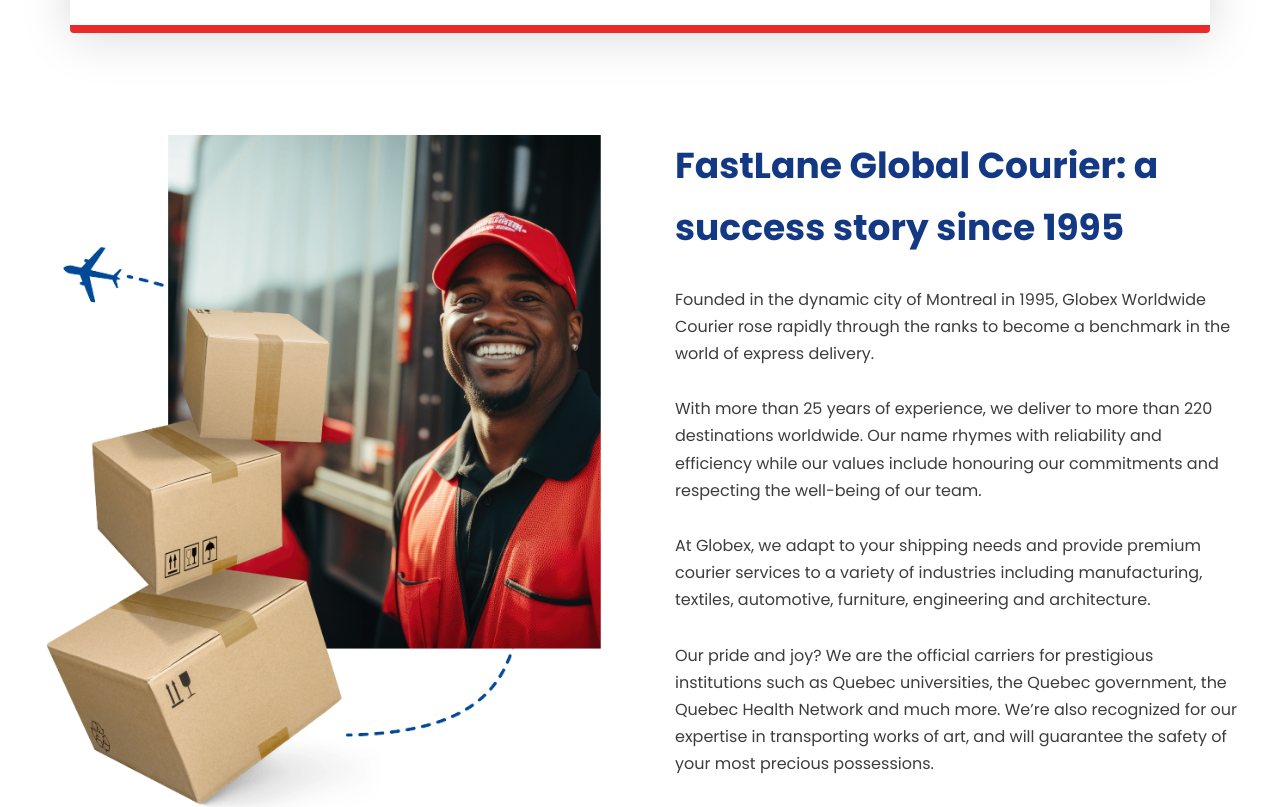
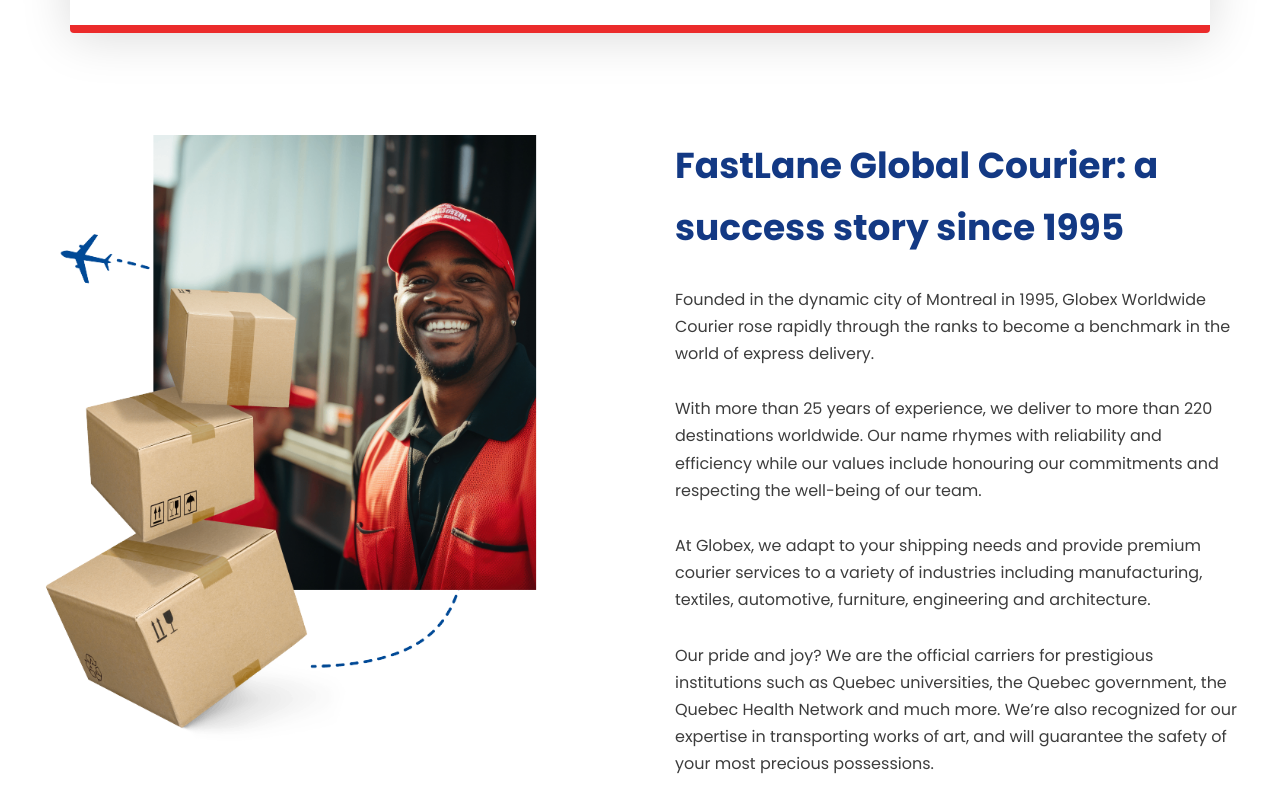
Before and after one commit to Wrench200/tracking, a Next.js app: page /about in a window 1280 px wide. Shown: the part 1260-2067 px from the top of the page. Built offline with nearby package versions, Linux system fonts and the light colour scheme.

Commit message:
about page done

```diff
--- a/src/app/about/page.jsx
+++ b/src/app/about/page.jsx
@@ -8,6 +8,7 @@
 import "aos/dist/aos.css";
 import Link from "next/link";
 import { useRouter } from "next/navigation";
+import Image from "next/image";
 
 function Page() {
   const navigate = useRouter();
@@ -71,7 +72,7 @@
             </p>
           </div>
           <div className="imageB">
-            <img
+            < Image width={500} height={500}
               src={"/images/pexels-bernard-foss-3049419-4620555.jpg"}
               width={500}
               height={500}
@@ -105,7 +106,7 @@
         </div>
         <div className={style.abouts}>
           <div className={style.lefta}>
-            <img src="/images/bxman.png" alt="" />
+            <Image width={500} height={500} src="/images/bxman.png" alt="" />
           </div>
           <div className={style.righta}>
             <h1>FastLane Global Courier: a success story since 1995</h1>
@@ -177,15 +178,15 @@
             </p>
             <div className={style.stats}>
               <div className={style.statLine}>
-                <img src="/images/st1.png" alt="" />
+                <Image width={500} height={500} src="/images/st1.png" alt="" />
                 <h2>Custom solutions</h2>
               </div>
               <div className={style.statLine}>
-                <img src="/images/st2.png" alt="" />
+                <Image width={500} height={500} src="/images/st2.png" alt="" />
                 <h2>Custom solutions</h2>
               </div>
               <div className={style.statLine}>
-                <img src="/images/st3.png" alt="" />
+                <Image width={500} height={500} src="/images/st3.png" alt="" />
                 <h2>Custom solutions</h2>
               </div>
             </div>
```
